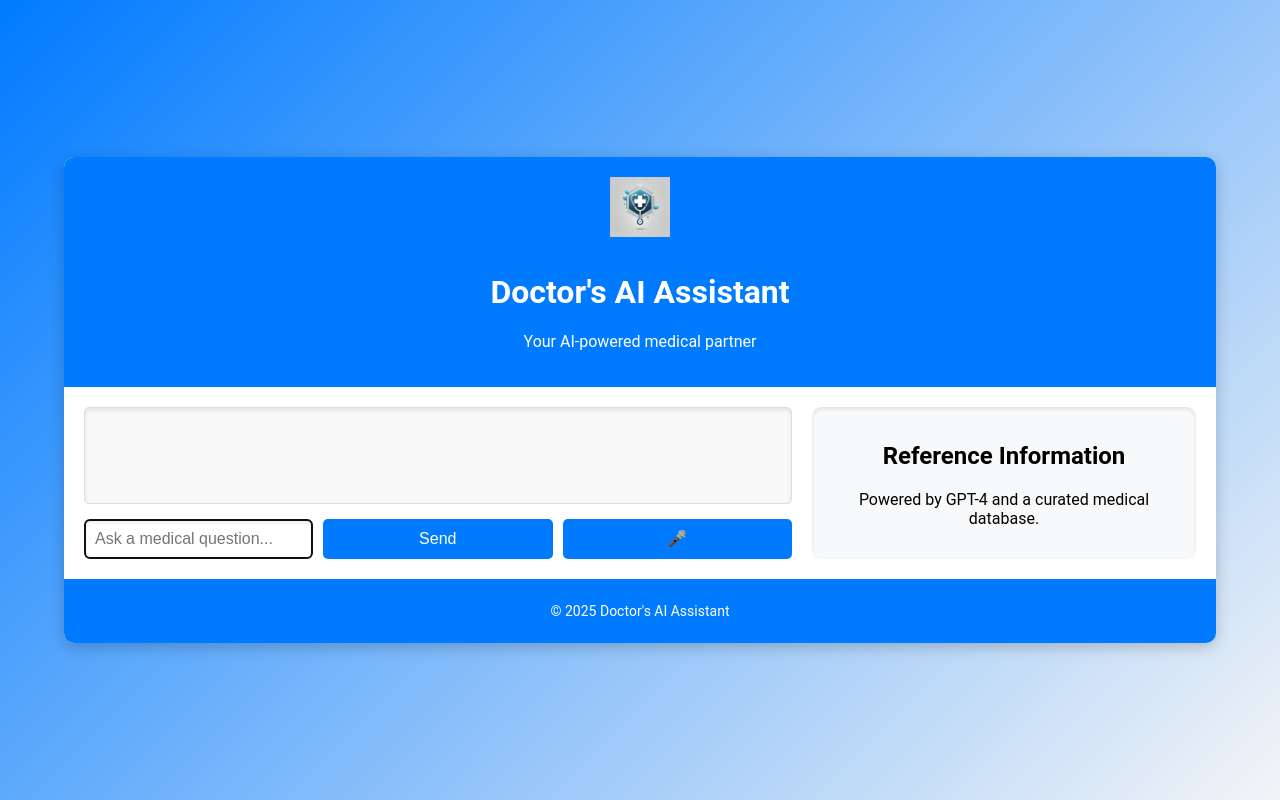
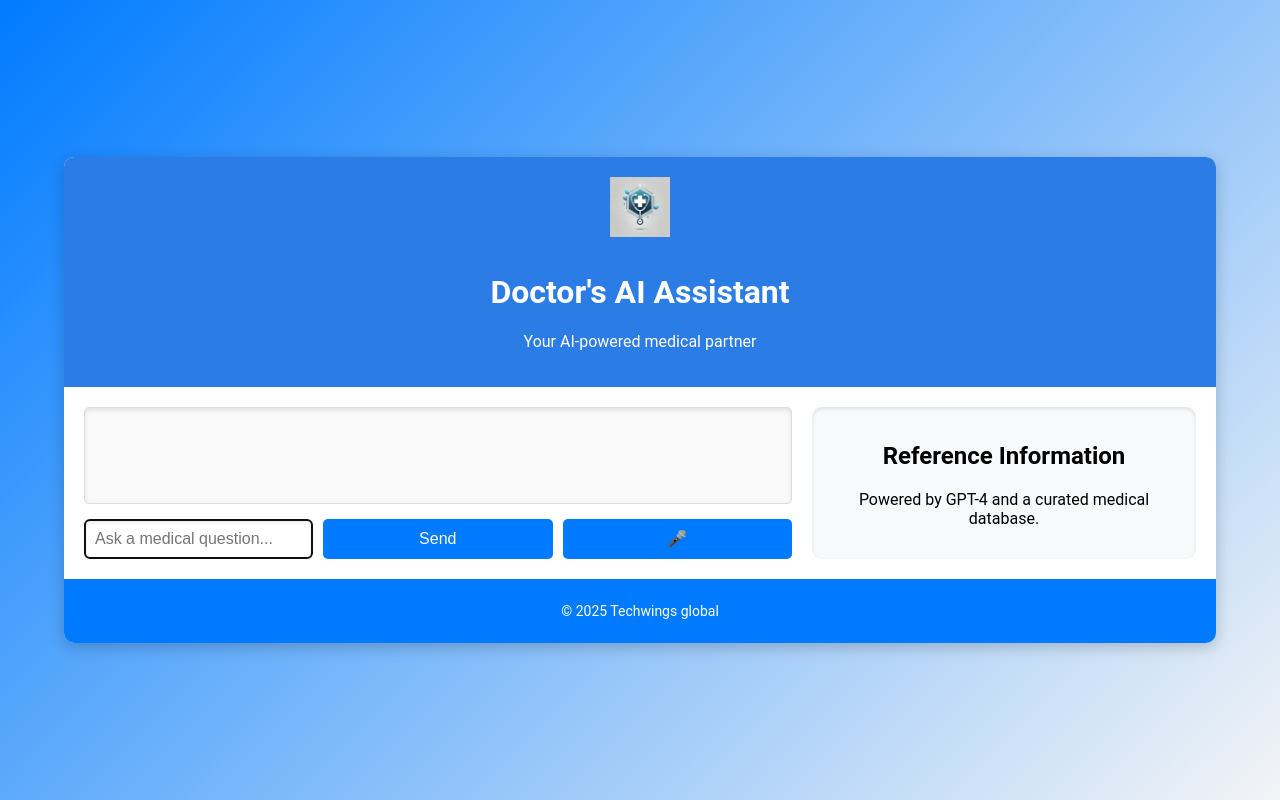
Before and after one commit to techwingsglobal/dch_platform, a Flask app: page /chat_screen in a window 1280 px wide. Run offline with Flask 3, Linux system fonts and the light colour scheme; parts of the project's set-up code (start-up, migrations or seed data) failed here and were passed over.

Commit message:
enhanced CHAT screen ui

```diff
--- a/static/style.css
+++ b/static/style.css
@@ -22,7 +22,7 @@
 }
 
 .chat-header {
-    background: #007bff;
+    background: #2c7ce5;
     color: #ffffff;
     text-align: center;
     padding: 20px;
--- a/templates/index.html
+++ b/templates/index.html
@@ -29,7 +29,7 @@
             </aside>
         </main>
         <footer>
-            <p>&copy; 2025 Doctor's AI Assistant</p>
+            <p>&copy; 2025 Techwings global </p>
         </footer>
     </div>
     <script src="{{ url_for('static', filename='script.js') }}"></script>
```
